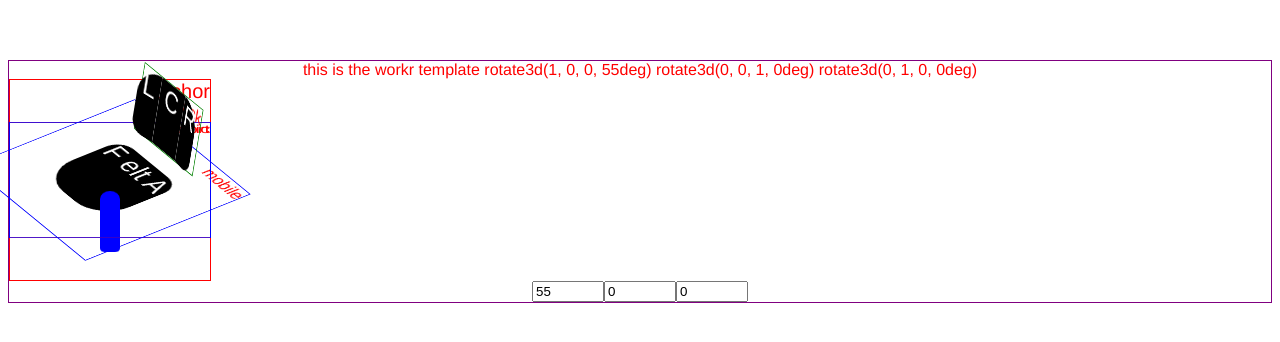
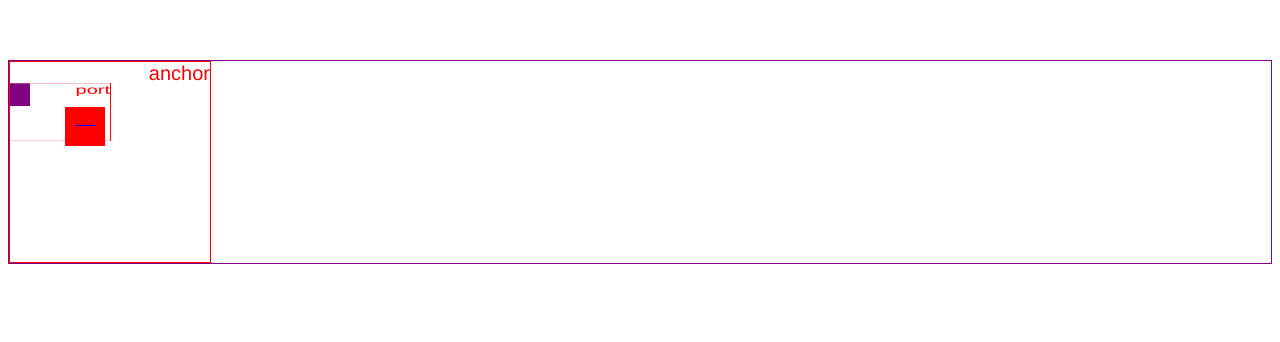
Before and after one commit to gyam020816/pasvu.js, a Vue app: page / in a window 1280 px wide. Shown: the top 342 px of the page. Built offline with nearby package versions, Linux system fonts and the light colour scheme.

Commit message:
(evolve) add plane)

```diff
--- a/src/App.vue
+++ b/src/App.vue
@@ -1,6 +1,7 @@
 <template>
     <div id="app">
-        <Workr></Workr>
+        <Workr2></Workr2>
+        <!--<Workr></Workr>-->
     </div>
 </template>
 
@@ -8,11 +9,13 @@
     import Vue from "vue";
     import HelloWorld from "./components/HelloWorld.vue";
     import Workr from "@/components/Workr.vue";
+    import Workr2 from "@/components/Workr2.vue";
+    import Plane from "@/components/Plane.vue";
 
     export default Vue.extend({
         name: "app",
         components: {
-            HelloWorld, Workr
+            HelloWorld, Workr, Workr2, Plane
         }
     });
 </script>
--- /dev/null
+++ b/src/components/Plane.vue
@@ -0,0 +1,39 @@
+<template>
+    <div class="workr-plane" v-bind:style="{
+        transform: transform,
+        width: xs + 'px',
+        height: ys + 'px'
+    }"></div>
+</template>
+
+<script lang="ts">
+    import Vue from "vue";
+
+    export default Vue.extend({
+        name: "Plane",
+        props: {
+            x: String,
+            y: String
+        },
+        data: function() { return {
+            transform: "",
+            xs: 0,
+            ys: 0
+        }},
+        created(): void {
+            this.xs = parseInt(this.x);
+            this.ys = parseInt(this.y);
+            this.transform = ""
+                + " translate(" + (-this.xs/2) + "px, " + (-this.ys/2) + ", 0)"
+            ;
+        }
+    });
+</script>
+
+<!-- Add "scoped" attribute to limit CSS to this component only -->
+<style scoped>
+    .workr-plane {
+        position: absolute;
+        background-color: purple;
+    }
+</style>
--- a/src/components/Workr.vue
+++ b/src/components/Workr.vue
@@ -30,6 +30,7 @@
 
 <script lang="ts">
     import Vue from "vue";
+    import Plane from "@/components/Plane.vue";
 
     export default Vue.extend({
         name: "Workr",
@@ -210,16 +211,32 @@
     .wradius {
         position: absolute;
         right: 90px;
-        bottom: -10px;
+        bottom: 60px;
 
         border-top-left-radius: 40px;
         border-top-right-radius: 40px;
         border-bottom-left-radius: 20px;
         border-bottom-right-radius: 20px;
-        background: blue;
+        background: black;
         width: 20px;
         height: 75px;
 
-        transform: rotate3d(0, 0, 1, 90deg) rotate3d(0, 1, 0, 90deg) rotate3d(0, 0, 1, -90deg);
+        transform: translateZ(-40px) rotate3d(0, 0, 1, 90deg) rotate3d(0, 1, 0, 90deg) rotate3d(0, 0, 1, -90deg);
+    }
+
+    .wfeet {
+        position: absolute;
+        right: 90px;
+        bottom: 60px;
+
+        border-top-left-radius: 40px;
+        border-top-right-radius: 40px;
+        border-bottom-left-radius: 20px;
+        border-bottom-right-radius: 20px;
+        background: red;
+        width: 70px;
+        height: 15px;
+
+        transform: translateZ(-40px) rotate3d(0, 0, 1, 90deg) rotate3d(0, 1, 0, 90deg) rotate3d(0, 0, 1, -100deg);
     }
 </style>
--- /dev/null
+++ b/src/components/Workr2.vue
@@ -0,0 +1,125 @@
+<template>
+    <div class="workr" v-on:mousedown="moveOn" v-on:mouseup="moveOff" v-on:mousemove="moveDuring">
+        <div class="workr-anchor">
+            <span class="label">anchor</span>
+            <div class="workr-port" v-bind:style="{ transform: transform }">
+                <span class="label">port</span>
+                <div class="workr-sample"></div>
+                <div class="workr-sample2"></div>
+
+                <Plane x="20" y="40"></Plane>
+            </div>
+        </div>
+    </div>
+</template>
+
+<script lang="ts">
+    import Vue from "vue";
+    import Plane from "@/components/Plane.vue";
+
+    export default Vue.extend({
+        name: "Workr",
+        props: {},
+        components: { Plane },
+        data: function() { return {
+            transform: "",
+            c_rp: 55,
+            c_ry: 0,
+            c_rr: 0,
+            m_x: 0,
+            m_y: 0,
+            moving: false,
+        }},
+        methods: {
+            updateCam() {
+                this.transform = ""
+                    + " rotate3d(1, 0, 0, " + this.c_rp + "deg)"
+                    + " rotate3d(0, 0, 1, " + this.c_ry + "deg)"
+                    + " rotate3d(0, 1, 0, " + this.c_rr + "deg)"
+                ;
+            },
+            moveOn(event) {
+                this.m_x = event.clientX;
+                this.m_y = event.clientY;
+                this.moving = true;
+            },
+            moveOff(event) {
+                this.moving = false;
+            },
+            moveDuring(event) {
+                if (this.moving) {
+                    this.c_rp += this.m_y - event.clientY;
+                    this.c_ry += this.m_x - event.clientX;
+                    this.m_x = event.clientX;
+                    this.m_y = event.clientY;
+                    this.updateCam()
+                }
+            }
+        },
+        created(): void {
+            this.updateCam();
+        }
+    });
+</script>
+
+<!-- Add "scoped" attribute to limit CSS to this component only -->
+<style scoped>
+    .label {
+        position: absolute;
+        top: 0;
+        right: 0;
+        color: red;
+        font-size: 20px;
+    }
+
+    .workr {
+        color: red;
+        border: 1px solid purple;
+        user-select: none;
+    }
+
+    .workr-anchor {
+        position: relative;
+        width: 200px;
+        height: 200px;
+        border: 1px solid red;
+        color: white;
+        font-size: 2em;
+    }
+
+    .workr-port {
+        position: relative;
+        width: 100px;
+        height: 100px;
+
+        transform-style: preserve-3d;
+
+        outline: 1px solid red;
+    }
+
+    .workr-sample {
+        position: absolute;
+        width: 20px;
+        height: 20px;
+        background-color: blue;
+
+        transform:
+            translate3d(-10px, -10px, 0)
+            translate3d(75px, 75px, 0)
+            rotateX(45deg);
+        transform-origin: 50% 50% 0;
+    }
+
+    .workr-sample2 {
+        position: absolute;
+        width: 40px;
+        height: 40px;
+        background-color: red;
+
+        transform:
+                translate3d(-20px, -20px, 0)
+                translate3d(75px, 75px, 0)
+                rotateX(-45deg);
+        transform-origin: 50% 50% 0;
+    }
+</style>
```
